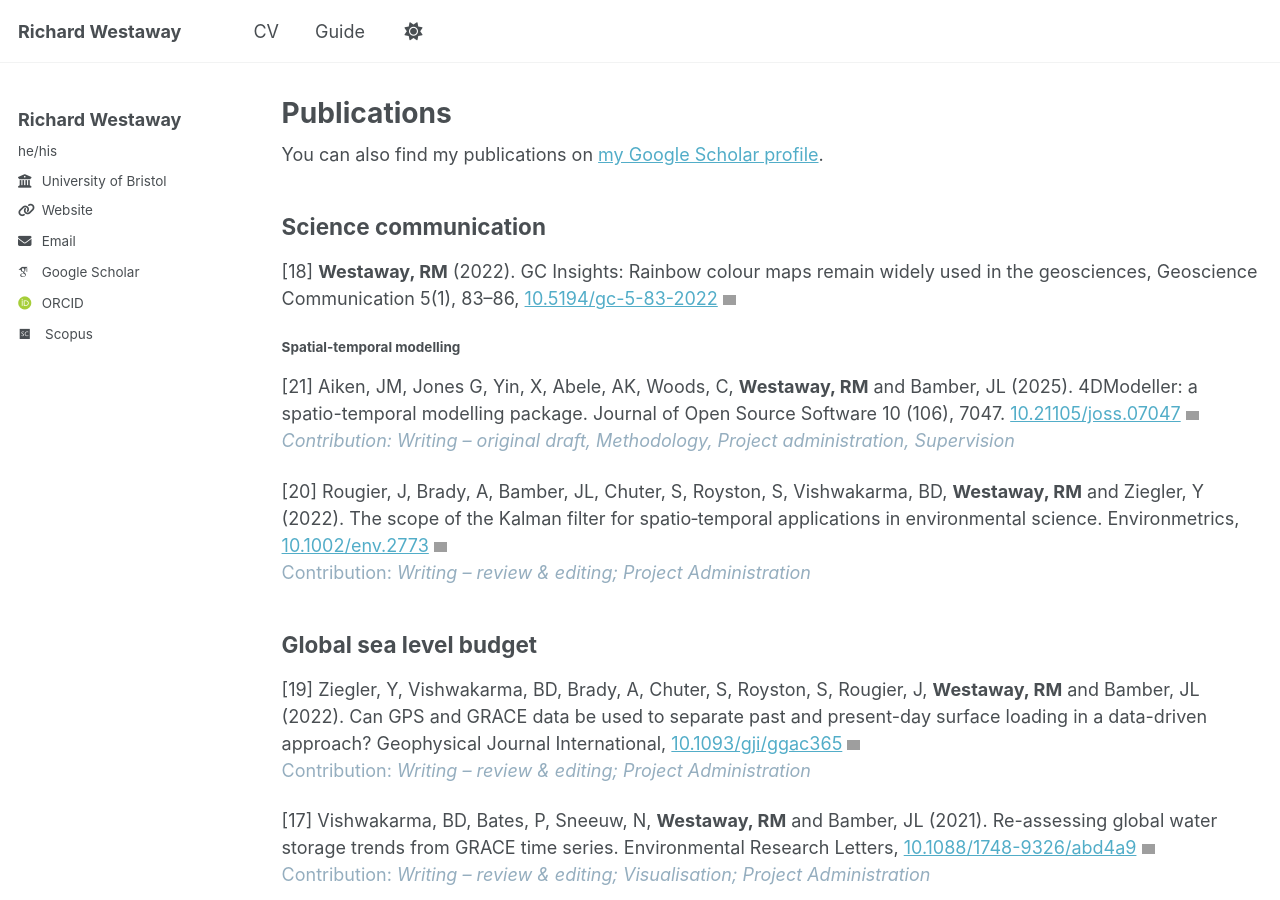
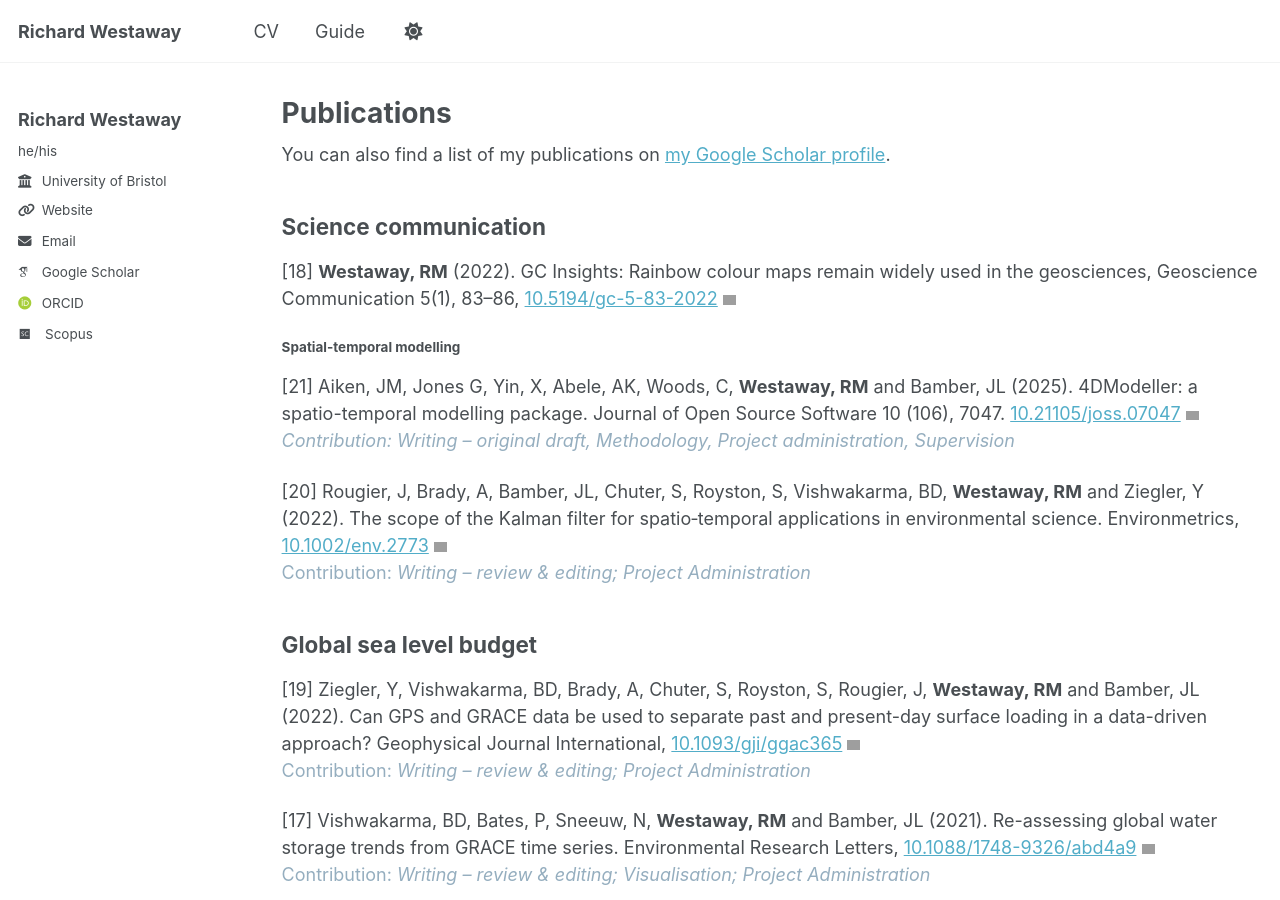
Before and after one commit to richardwestaway/richardwestaway.github.io, a Jekyll site: the page built from _pages/publications.html, in a window 1280 px wide and 900 px high. Built offline with Jekyll 4.4.1, drawn with Linux system fonts in a browser that asks for light colours; some web fonts are replaced; comment, search, counter and statistics services are not loaded; grey boxes are pictures that could not be loaded.

Commit message:
Update publications.html

```diff
--- a/_pages/publications.html
+++ b/_pages/publications.html
@@ -6,7 +6,7 @@ author_profile: true
 ---
 
 {% if site.author.googlescholar %}
-  <div class="wordwrap">You can also find my publications on <a href="{{site.author.googlescholar}}">my Google Scholar profile</a>.</div>
+  <div class="wordwrap">You can also find a list of my publications on <a href="{{site.author.googlescholar}}">my Google Scholar profile</a>.</div>
 {% endif %}
 
 {% include base_path %}
```
